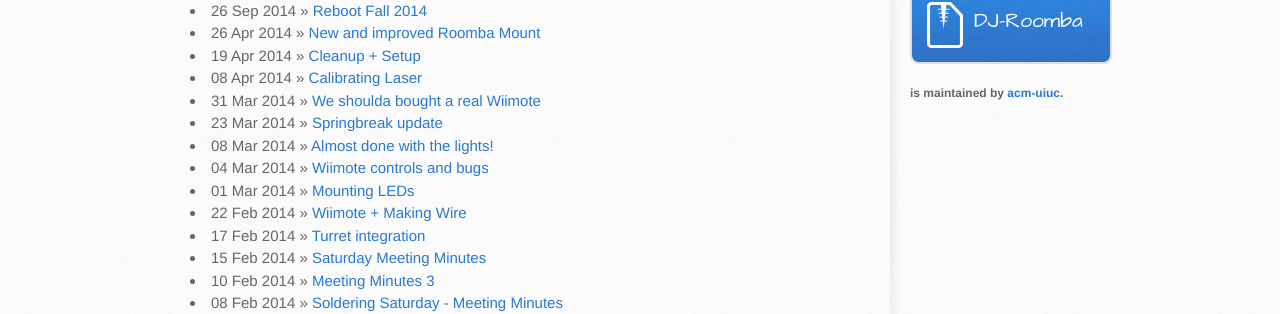
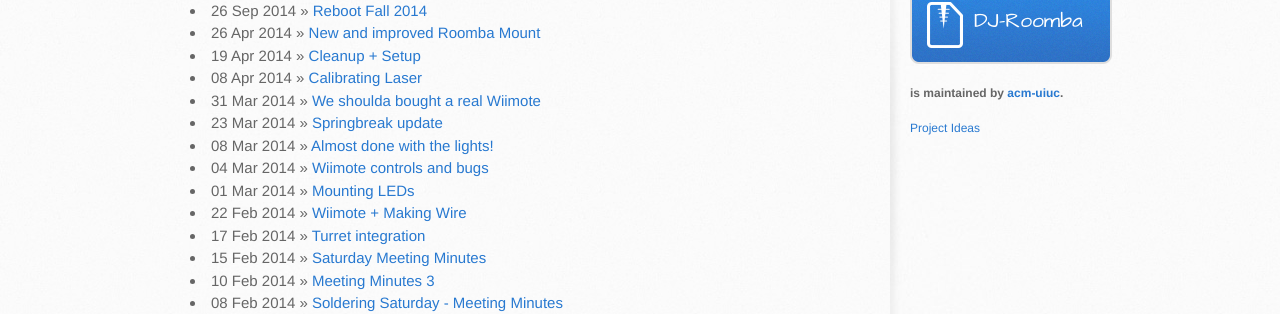
Before and after one commit to acm-uiuc/sigdave, a Jekyll site: the page built from index.md, in a window 1280 px wide. Shown: the part 284-598 px from the top of the page. Built offline with Jekyll 4.4.1, drawn with Linux system fonts in a browser that asks for light colours.

Commit message:
added project ideas to site

```diff
--- a/_layouts/default.html
+++ b/_layouts/default.html
@@ -38,6 +38,7 @@
             DJ-Roomba
           </a>
           <p class="repo-owner"><a href="https://github.com/acm-uiuc/sigdave"></a> is maintained by <a href="https://github.com/acm-uiuc">acm-uiuc</a>.</p>
+          <a href="https://docs.google.com/a/illinois.edu/spreadsheets/d/15h6jVyJhJqksNX8Kegg3fJoQvOqJyhePtF1ySh9VLYI/edit#gid=0">Project Ideas</a>
         </aside>
       </div>
     </div>
```
